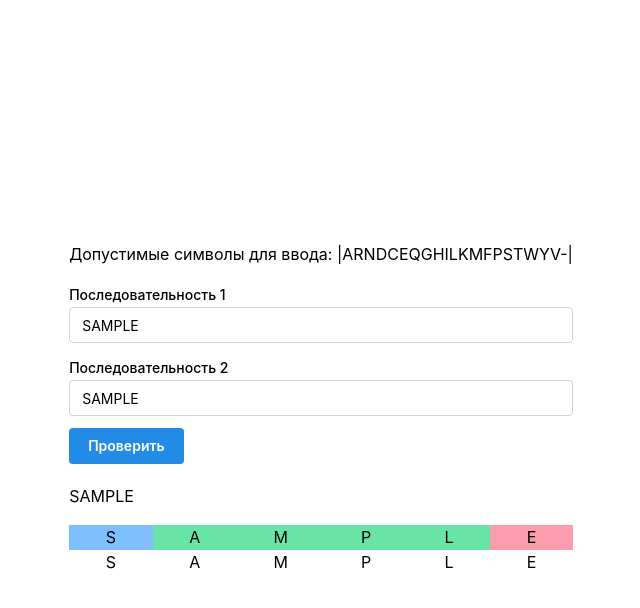
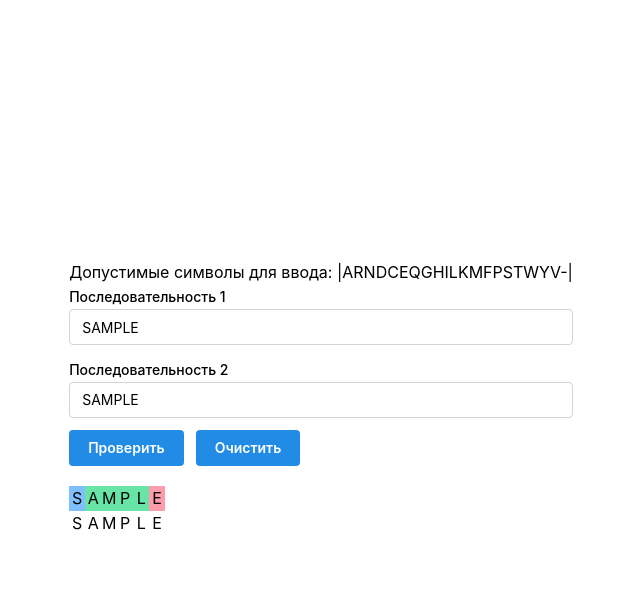
Before and after one commit to edochik/biocard, a React (Vite) app: page / in a window 1280 px wide. Both pictures are taken after typing "Sample", "Sample" into the empty fields and a click on the button "Проверить". Shown: the top 608 px of the page, without its empty margins (319-959 px from the left). Built offline with nearby package versions, Linux system fonts and the light colour scheme.

Commit message:
refactor code in project

```diff
--- a/src/Layout/Layout.module.scss
+++ /dev/null
@@ -1,6 +0,0 @@
-.Layout {
-	height: 100%;
-	display: flex;
-	justify-content: center;
-	align-items: center;
-}
--- a/src/Layout/index.tsx
+++ /dev/null
@@ -1,10 +0,0 @@
-import { SequenceAlignmentViewer } from "@pages/ComparableAminoAcids/";
-import s from "./Layout.module.scss";
-
-export const Layout = () => {
-  return (
-    <main className={s.Layout}>
-      <SequenceAlignmentViewer />
-    </main>
-  );
-};
--- a/src/app/App.tsx
+++ b/src/app/App.tsx
@@ -1,9 +1,9 @@
-import { Layout } from "@layout/index.tsx";
+import { SequenceAlignmentViewer } from "@components/ComparableAminoAcids/";
 
 function App() {
   return (
     <>
-      <Layout />
+      <SequenceAlignmentViewer />
     </>
   );
 }
--- a/src/pages/ComparableAminoAcids/components/CheckSequences.module.scss
+++ b/src/components/CheckSequences/CheckSequences.module.scss
@@ -14,3 +14,11 @@
 		}
 	}
 }
+
+.wrapper {
+	margin-bottom: 5px;
+	display: flex;
+	flex-direction: column;
+	text-align: center;
+	width: 16px;
+}
--- a/src/pages/ComparableAminoAcids/components/CheckSequences.tsx
+++ b/src/components/CheckSequences/index.tsx
@@ -4,21 +4,22 @@ interface Props {
   sequence1: string;
   sequence2: string;
 }
-// ARNDGHILKMFPSTWYVCEQARNDCEQGHILKMFPSTWYV
+
 export const CheckSequences = ({ sequence1, sequence2 }: Props) => {
   return (
     <div className={s.CheckSequences}>
-      <p>{sequence1}</p>
       <ul className={s.list}>
         {sequence1.split("").map((letter, index) => {
           const backgroundSeq1 = colorLetter[letter];
-          const backgroundSeq2 = letter !== sequence2[index] ? "gray" : "";
+          const letterSeq2 = sequence2[index];
+          const backgroundSeq2 =
+            letter !== letterSeq2 ? colorLetter[letterSeq2] : "";
           return (
-            <li key={index} className={s.item}>
-              <p style={{ backgroundColor: backgroundSeq1 }}>{letter}</p>
-              <p style={{ backgroundColor: backgroundSeq2 }}>
+            <li className={s.wrapper}>
+              <span style={{ backgroundColor: backgroundSeq1 }}>{letter}</span>
+              <span style={{ backgroundColor: backgroundSeq2 }}>
                 {sequence2[index]}
-              </p>
+              </span>
             </li>
           );
         })}
--- /dev/null
+++ b/src/components/ComparableAminoAcids/SequenceAlignmentViewer.module.scss
@@ -0,0 +1,3 @@
+.text {
+	margin: 0;
+}
--- a/src/pages/ComparableAminoAcids/index.tsx
+++ b/src/components/ComparableAminoAcids/index.tsx
@@ -1,15 +1,19 @@
 import s from "./SequenceAlignmentViewer.module.scss";
 import { useState } from "react";
 import { Form, type FormData } from "@components/Form/";
-import { CheckSequences } from "./components/checkSequences.tsx";
+import { CheckSequences } from "../CheckSequences/index.tsx";
 
 export const SequenceAlignmentViewer = () => {
   const [sequences, setSequences] = useState<null | FormData>(null);
-
+  const onClickClear = () => {
+    setSequences(null);
+  };
   return (
     <div className={s.SequenceAlignmentViewer}>
-      <p>Допустимые символы для ввода: |ARNDCEQGHILKMFPSTWYV-|</p>
-      <Form onChange={(data: FormData) => setSequences(data)} />
+      <p className={s.text}>
+        Допустимые символы для ввода: |ARNDCEQGHILKMFPSTWYV-|
+      </p>
+      <Form onChange={(data: FormData) => setSequences(data)} onClear={onClickClear} />
       {sequences && (
         <CheckSequences
           sequence1={sequences.sequence1}
--- a/src/components/Form/index.tsx
+++ b/src/components/Form/index.tsx
@@ -3,6 +3,7 @@ import { Button, TextInput } from "@mantine/core";
 import s from "./Form.module.scss";
 interface Props {
   onChange: (data: FormData) => void;
+  onClear: () => void;
 }
 
 export interface FormData {
@@ -10,12 +11,13 @@ export interface FormData {
   sequence2: string;
 }
 
-export const Form = ({ onChange }: Props) => {
+export const Form = ({ onChange, onClear }: Props) => {
   const {
     register,
     handleSubmit,
     setError,
     formState: { errors },
+    reset,
   } = useForm<FormData>({
     mode: "onChange",
   });
@@ -62,7 +64,18 @@ export const Form = ({ onChange }: Props) => {
         mb="sm"
         onInput={handleInputValidateLetter}
       />
-      <Button type="submit">Проверить</Button>
+      <Button type="submit" mr="sm">
+        Проверить
+      </Button>
+      <Button
+        type="button"
+        onClick={() => {
+          onClear();
+          reset();
+        }}
+      >
+        Очистить
+      </Button>
     </form>
   );
 };
--- a/src/styles/global.scss
+++ b/src/styles/global.scss
@@ -18,4 +18,7 @@ body {
 
 #root {
 	height: 100vh;
+	display: flex;
+	justify-content: center;
+	align-items: center;
 }
--- a/tsconfig.app.json
+++ b/tsconfig.app.json
@@ -6,7 +6,6 @@
       "@styles/*": ["styles/*"],
       "@pages/*": ["pages/*"],
       "@assets/*": ["assets/*"],
-      "@layout/*": ["layout/*"],
       "@utils/*": ["utils/*"]
     },
     "tsBuildInfoFile": "./node_modules/.tmp/tsconfig.app.tsbuildinfo",
--- a/vite.config.ts
+++ b/vite.config.ts
@@ -11,7 +11,6 @@ export default defineConfig({
       '@pages': path.resolve(__dirname, 'src/pages'),
       '@styles': path.resolve(__dirname, 'src/styles'),
       '@assets': path.resolve(__dirname, 'src/assets'),
-      '@layout': path.resolve(__dirname, 'src/layout'),
       '@utils': path.resolve(__dirname, 'src/utils'),
     },
   },
```
Also changed, not shown: src/pages/ComparableAminoAcids/SequenceAlignmentViewer.module.scss (deleted).
